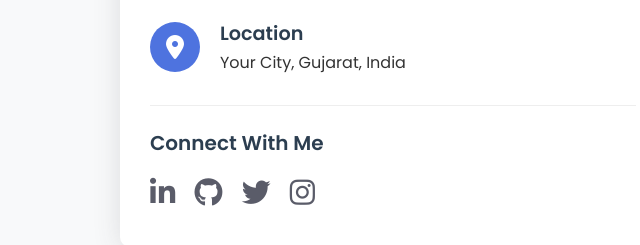
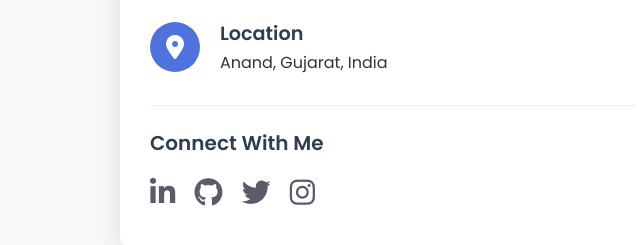
Before and after one commit to DevPatel-2208/DevPatel-2208, a plain HTML site: page index.html in a window 1280 px wide. Shown: the part 5022-5267 px from the top of the page, 247-887 px from the left. Drawn offline with nearby package versions, Linux system fonts and the light colour scheme; a script that the page names is missing.

Commit message:
Update index.html

```diff
--- a/index.html
+++ b/index.html
@@ -469,7 +469,7 @@
                         </div>
                         <div class="contact-details">
                             <h5>Location</h5>
-                            <p>Your City, Gujarat, India</p>
+                            <p>Anand, Gujarat, India</p>
                         </div>
                     </div>
                     <div class="social-links">
```
